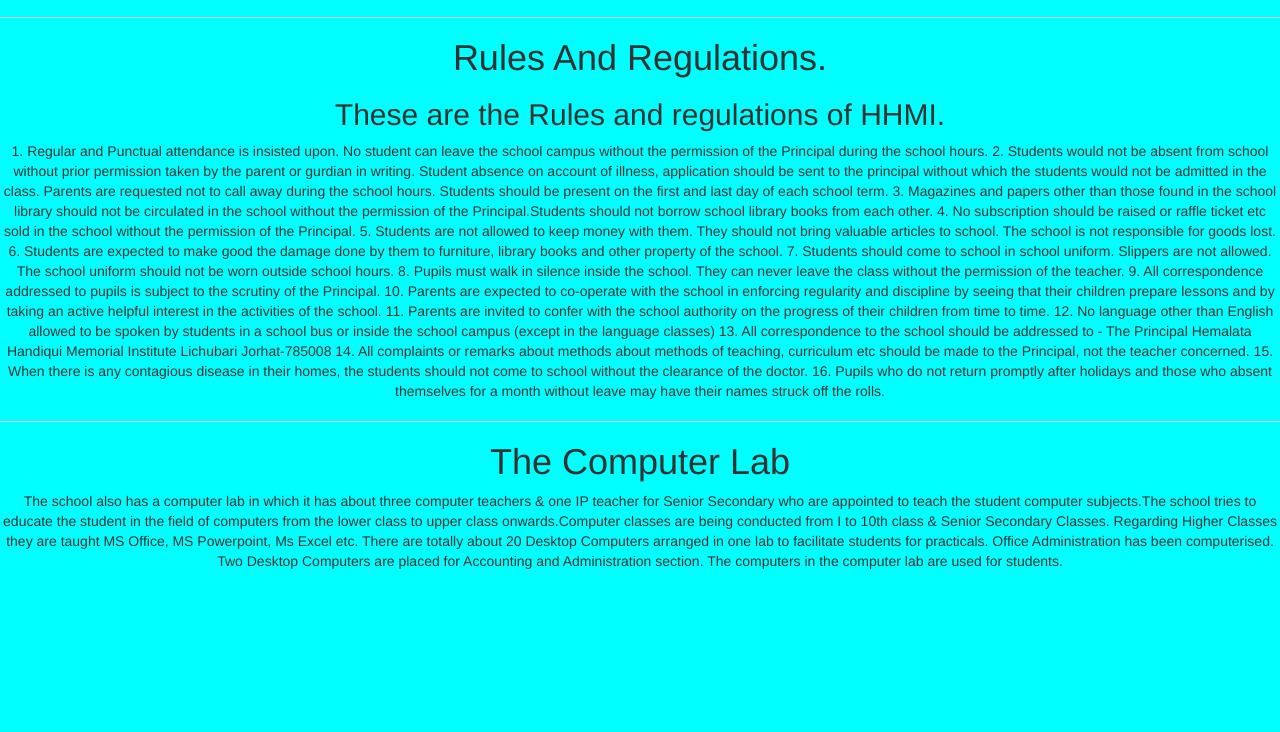
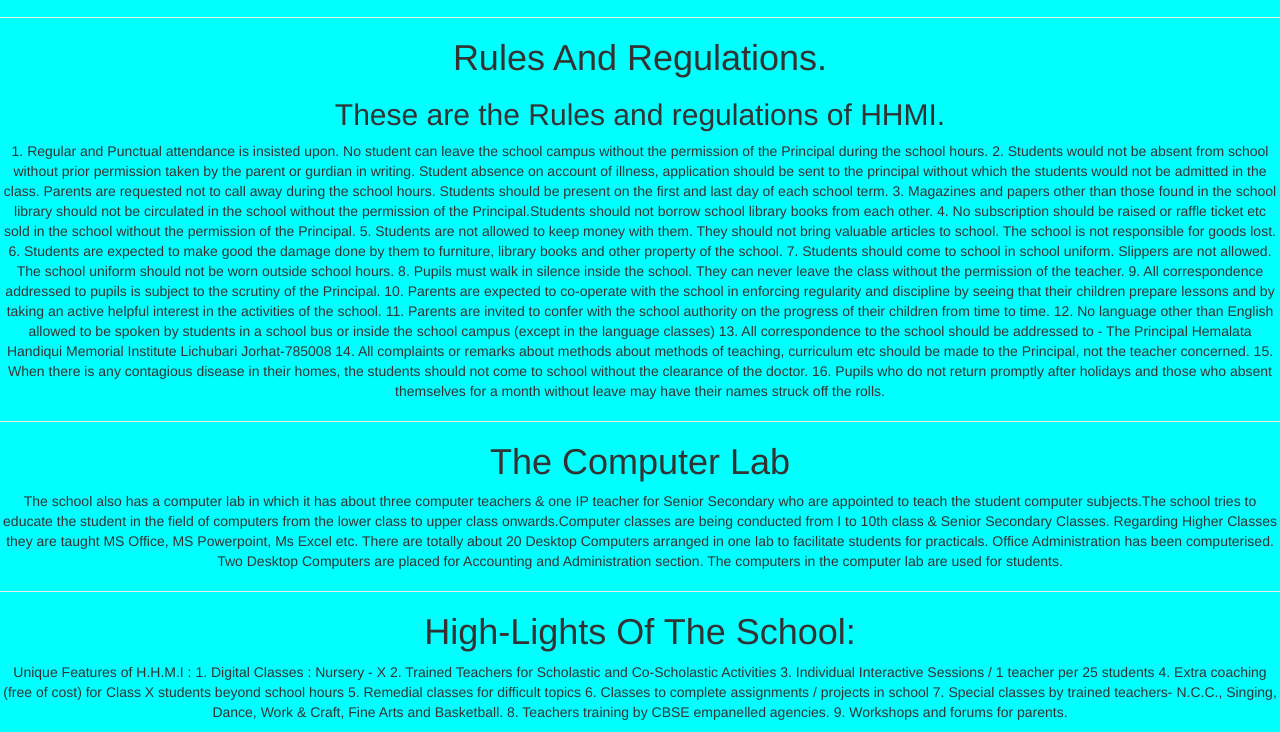
Before and after one commit to Anishacoder/Myschool, a plain HTML site: page index.html in a window 1280 px wide. Shown: the part 835-1567 px from the top of the page. Before the commit the page ends 1416 px from the top, so only its background shows below. Drawn offline with nearby package versions, Linux system fonts and the light colour scheme.

Commit message:
Add files via upload

```diff
--- a/Style.css
+++ b/Style.css
@@ -17,7 +17,12 @@ bio1 {
     background-color: aquamarine;
 }
 
-bio1 {
+bio2 {
     text-align: center;
     background-color: antiquewhite;
 }
+
+bio3 {
+    text-align: center;
+    background-color: aliceblue;
+}
--- a/index.html
+++ b/index.html
@@ -107,3 +107,24 @@
         <div class="line"></div>
         <p>The school also has a computer lab in which it has about three computer teachers & one IP teacher for Senior Secondary who are appointed to teach the student computer subjects.The school tries to educate the student in the field of computers from the lower class to upper class onwards.Computer classes are being conducted from I to 10th class & Senior Secondary Classes. Regarding Higher Classes they are taught MS Office, MS Powerpoint, Ms Excel etc. There are totally about 20 Desktop Computers arranged in one lab to facilitate students for practicals. Office Administration has been computerised. Two Desktop Computers are placed for Accounting and Administration section. The computers in the computer lab are used for students.</p>
     </section>
+
+    <hr>
+
+<section id="schoolhighlights">
+        <h1>High-Lights Of The School:</h1>
+    </section>
+
+    <section id="bio3">
+        <div class="line"></div>
+        <p>Unique Features of H.H.M.I :
+
+1. Digital Classes : Nursery - X
+2. Trained Teachers for Scholastic and Co-Scholastic Activities
+3. Individual Interactive Sessions / 1 teacher per 25 students
+4. Extra coaching (free of cost) for Class X students beyond school hours
+5. Remedial classes for difficult topics
+6. Classes to complete assignments / projects in school
+7. Special classes by trained teachers- N.C.C., Singing, Dance, Work & Craft, Fine Arts and Basketball.
+8. Teachers training by CBSE empanelled agencies.
+9. Workshops and forums for parents.</p>
+    </section>
```
